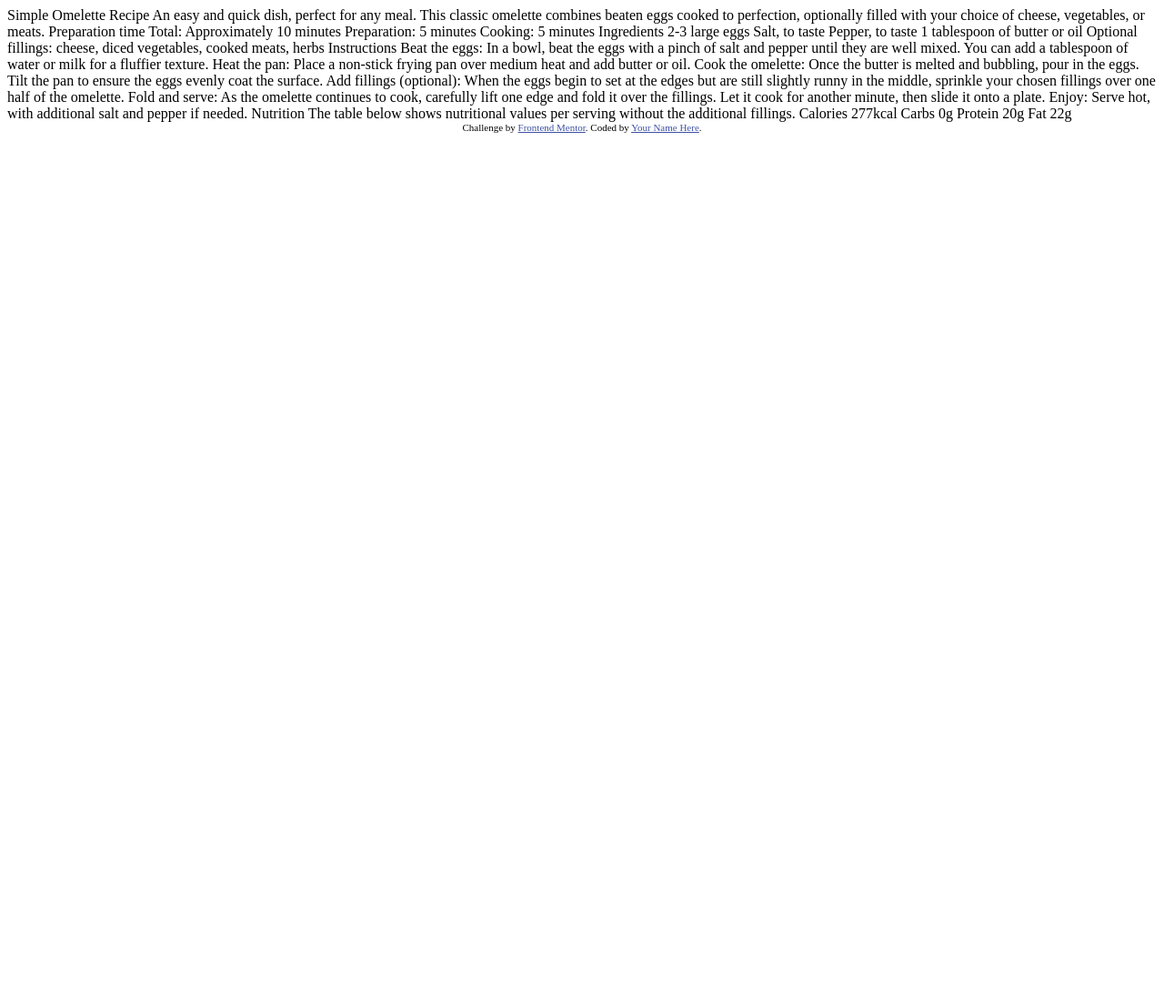
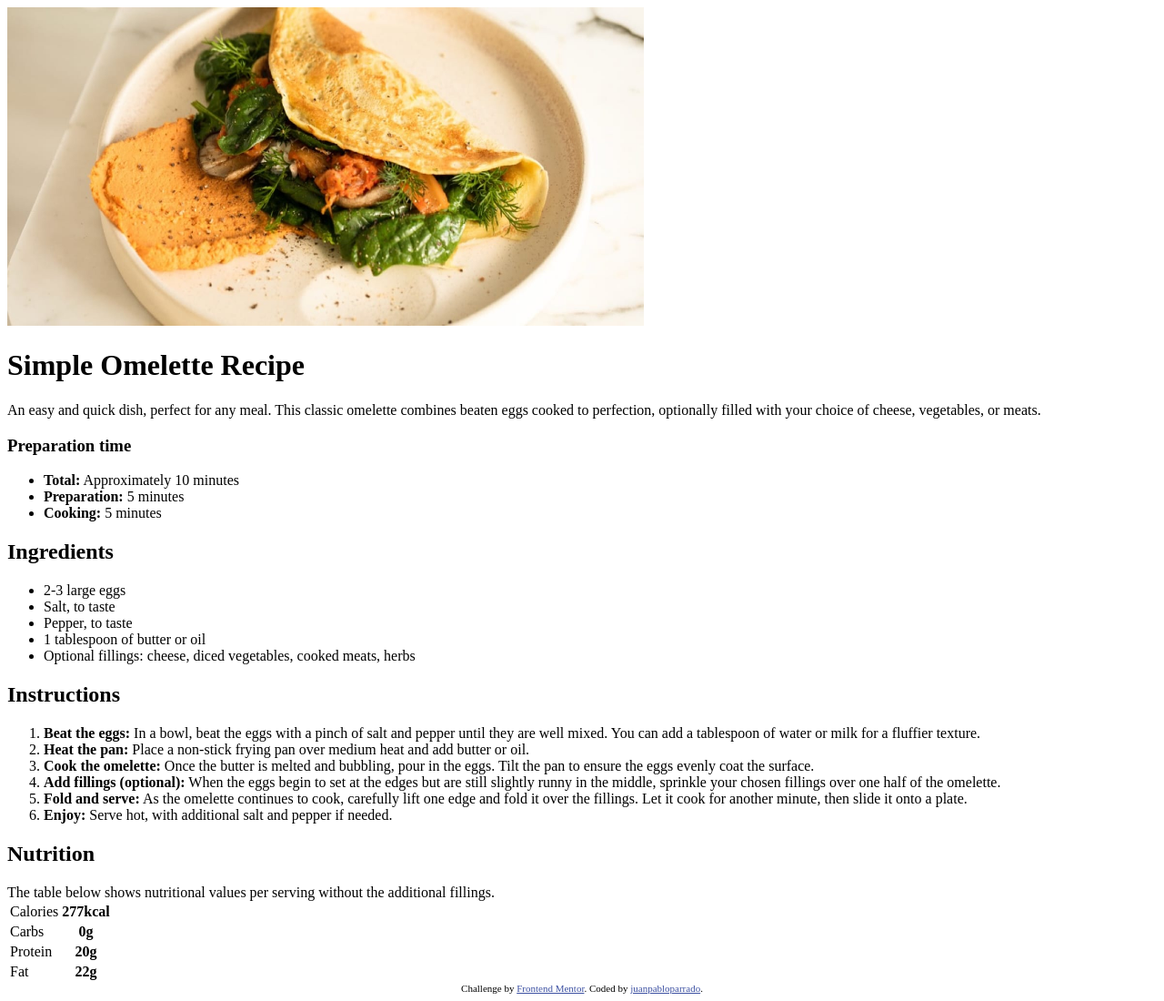
Before and after one commit to DSAW-2024-1/intro-to-github-pages-papo888, a plain HTML site: page index.html in a window 1280 px wide. Shown: the whole page at 91% size. Before the commit the page ends 800 px from the top, so only its background shows below. Drawn offline with Linux system fonts and the light colour scheme; files whose address does not match are found by name.

Commit message:
index.htm

```diff
--- a/index.html
+++ b/index.html
@@ -15,63 +15,78 @@
   </style>
 </head>
 <body>
+    <img src="/Users/juanpabloparrado/github-classroom/DSAW-2024-1/intro-to-html-and-css-papo888/assets/images/image-omelette.jpeg" width="700px" height="350px" alt="No hay imagen de omelette">
+<dv>
+    <h1>
+            Simple Omelette Recipe
+    </h1>
+    <p>
+    An easy and quick dish, perfect for any meal. This classic omelette combines beaten eggs cooked
+    to perfection, optionally filled with your choice of cheese, vegetables, or meats.
+    </p>
+</dv>
 
-  Simple Omelette Recipe
+<dv>
+    <h3>
+        Preparation time
+    </h3>
+    <ul>
+    <li><b>Total:</b> Approximately 10 minutes</li>
+    <li><b>Preparation:</b> 5 minutes</li>
+    <li><b>Cooking:</b> 5 minutes</li>
+    </ul>
+</dv>
 
-  An easy and quick dish, perfect for any meal. This classic omelette combines beaten eggs cooked
-  to perfection, optionally filled with your choice of cheese, vegetables, or meats.
+<dv>
+  <h2>Ingredients</h2>
+  <ul>
+    <li>2-3 large eggs</li>
+    <li>Salt, to taste</li>
+    <li>Pepper, to taste</li>
+    <li>1 tablespoon of butter or oil</li>
+    <li>Optional fillings: cheese, diced vegetables, cooked meats, herbs</li>
+  </ul>
+</dv>
+<dv>
+  <h2>Instructions</h2>
+  <ol>
+    <li><b>Beat the eggs:</b> In a bowl, beat the eggs with a pinch of salt and pepper until they are well mixed. You can add a tablespoon of water or milk for a fluffier texture.</li>
+    <li><b>Heat the pan:</b> Place a non-stick frying pan over medium heat and add butter or oil.</li>
+    <li><b>Cook the omelette:</b> Once the butter is melted and bubbling, pour in the eggs. Tilt the pan to ensure the eggs evenly coat the surface.</li>
+    <li><b>Add fillings (optional):</b> When the eggs begin to set at the edges but are still slightly runny in the middle, sprinkle your chosen fillings over one half of the omelette.</li>
+    <li><b>Fold and serve:</b> As the omelette continues to cook, carefully lift one edge and fold it over the fillings. Let it cook for another minute, then slide it onto a plate.</li>
+    <li><b>Enjoy:</b> Serve hot, with additional salt and pepper if needed.</li>
+</ol>
+</dv>
 
-  Preparation time
-
-  Total: Approximately 10 minutes
-  Preparation: 5 minutes
-  Cooking: 5 minutes
-
-  Ingredients
-
-  2-3 large eggs
-  Salt, to taste
-  Pepper, to taste
-  1 tablespoon of butter or oil
-  Optional fillings: cheese, diced vegetables, cooked meats, herbs
-
-  Instructions
-
-  Beat the eggs: In a bowl, beat the eggs with a pinch of salt and pepper until they are well mixed.
-  You can add a tablespoon of water or milk for a fluffier texture.
-
-  Heat the pan: Place a non-stick frying pan over medium heat and add butter or oil.
-
-  Cook the omelette: Once the butter is melted and bubbling, pour in the eggs. Tilt the pan to ensure
-  the eggs evenly coat the surface.
-
-  Add fillings (optional): When the eggs begin to set at the edges but are still slightly runny in the
-  middle, sprinkle your chosen fillings over one half of the omelette.
-
-  Fold and serve: As the omelette continues to cook, carefully lift one edge and fold it over the
-  fillings. Let it cook for another minute, then slide it onto a plate.
-
-  Enjoy: Serve hot, with additional salt and pepper if needed.
-
-  Nutrition
+<dv>
+  <h2>Nutrition</h2>
 
   The table below shows nutritional values per serving without the additional fillings.
 
-  Calories
-  277kcal
+<table>
+<tr>
+  <td>Calories</td>
+  <th>277kcal</th>
+</tr>
+<tr>
+  <td>Carbs</td>
+  <th>0g</th>
+</tr>
+<tr>
+  <td>Protein</td>
+  <th>20g</th>
+</tr>
+<tr>
+  <td>Fat</td>
+  <th>22g</th>
+</tr>
+</table>
 
-  Carbs
-  0g
-
-  Protein
-  20g
-
-  Fat
-  22g
-
+  </dv>
   <div class="attribution">
     Challenge by <a href="https://www.frontendmentor.io?ref=challenge" target="_blank">Frontend Mentor</a>.
-    Coded by <a href="#">Your Name Here</a>.
+    Coded by <a href="#">juanpabloparrado</a>.
   </div>
 </body>
 </html>
```
